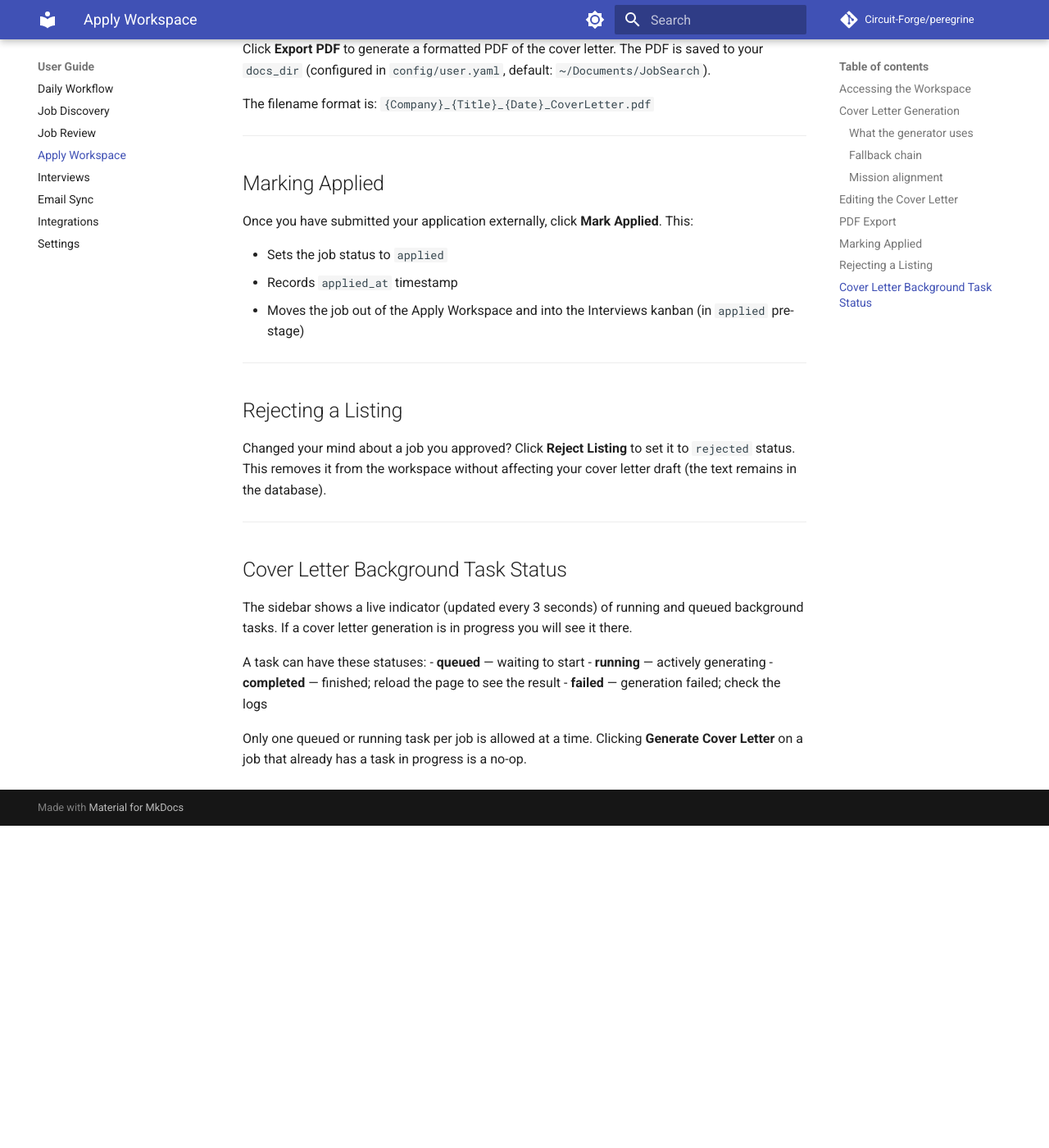
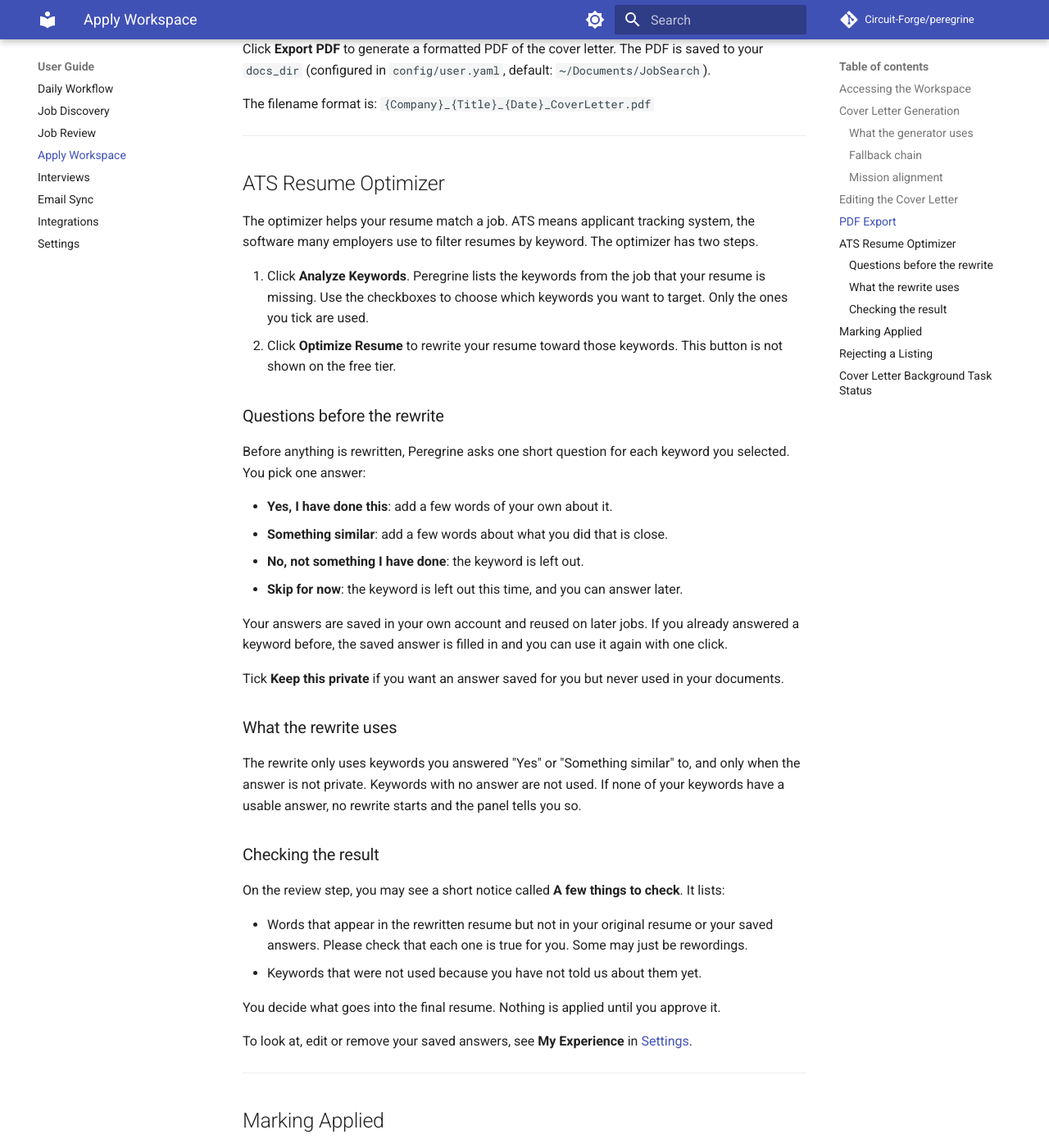
Before and after one commit to CircuitForgeLLC/peregrine, an MkDocs documentation site: the page built from docs/user-guide/apply-workspace.md, in a window 1280 px wide and 1400 px high, scrolled down 2257 px. Shown: the whole window at 82% size. Built offline with MkDocs 1.6.1 and Material for MkDocs 9.7.7, drawn with Linux system fonts in a browser that asks for light colours; before the commit the page ends 3264 px from its top, so only the background shows below that.

Commit message:
docs: explain gap questions and saved experience
Document the per-keyword questions before a full rewrite, what Keep this
private means, that only answered keywords are used, the review notice,
and the new My Experience settings page.

Refs: https://git.circuitforge.tech/Circuit-Forge/peregrine/issues/263

```diff
--- a/docs/user-guide/apply-workspace.md
+++ b/docs/user-guide/apply-workspace.md
@@ -50,6 +50,43 @@ The filename format is: `{Company}_{Title}_{Date}_CoverLetter.pdf`
 
 ---
 
+## ATS Resume Optimizer
+
+The optimizer helps your resume match a job. ATS means applicant tracking system, the software many employers use to filter resumes by keyword. The optimizer has two steps.
+
+1. Click **Analyze Keywords**. Peregrine lists the keywords from the job that your resume is missing. Use the checkboxes to choose which keywords you want to target. Only the ones you tick are used.
+2. Click **Optimize Resume** to rewrite your resume toward those keywords. This button is not shown on the free tier.
+
+### Questions before the rewrite
+
+Before anything is rewritten, Peregrine asks one short question for each keyword you selected. You pick one answer:
+
+- **Yes, I have done this**: add a few words of your own about it.
+- **Something similar**: add a few words about what you did that is close.
+- **No, not something I have done**: the keyword is left out.
+- **Skip for now**: the keyword is left out this time, and you can answer later.
+
+Your answers are saved in your own account and reused on later jobs. If you already answered a keyword before, the saved answer is filled in and you can use it again with one click.
+
+Tick **Keep this private** if you want an answer saved for you but never used in your documents.
+
+### What the rewrite uses
+
+The rewrite only uses keywords you answered "Yes" or "Something similar" to, and only when the answer is not private. Keywords with no answer are not used. If none of your keywords have a usable answer, no rewrite starts and the panel tells you so.
+
+### Checking the result
+
+On the review step, you may see a short notice called **A few things to check**. It lists:
+
+- Words that appear in the rewritten resume but not in your original resume or your saved answers. Please check that each one is true for you. Some may just be rewordings.
+- Keywords that were not used because you have not told us about them yet.
+
+You decide what goes into the final resume. Nothing is applied until you approve it.
+
+To look at, edit or remove your saved answers, see **My Experience** in [Settings](settings.md#my-experience).
+
+---
+
 ## Marking Applied
 
 Once you have submitted your application externally, click **Mark Applied**. This:
```
Also changed, not shown: docs/user-guide/daily-workflow.md (+2 -0 lines), docs/user-guide/job-review.md (+2 -0 lines), docs/user-guide/settings.md (+15 -0 lines).
